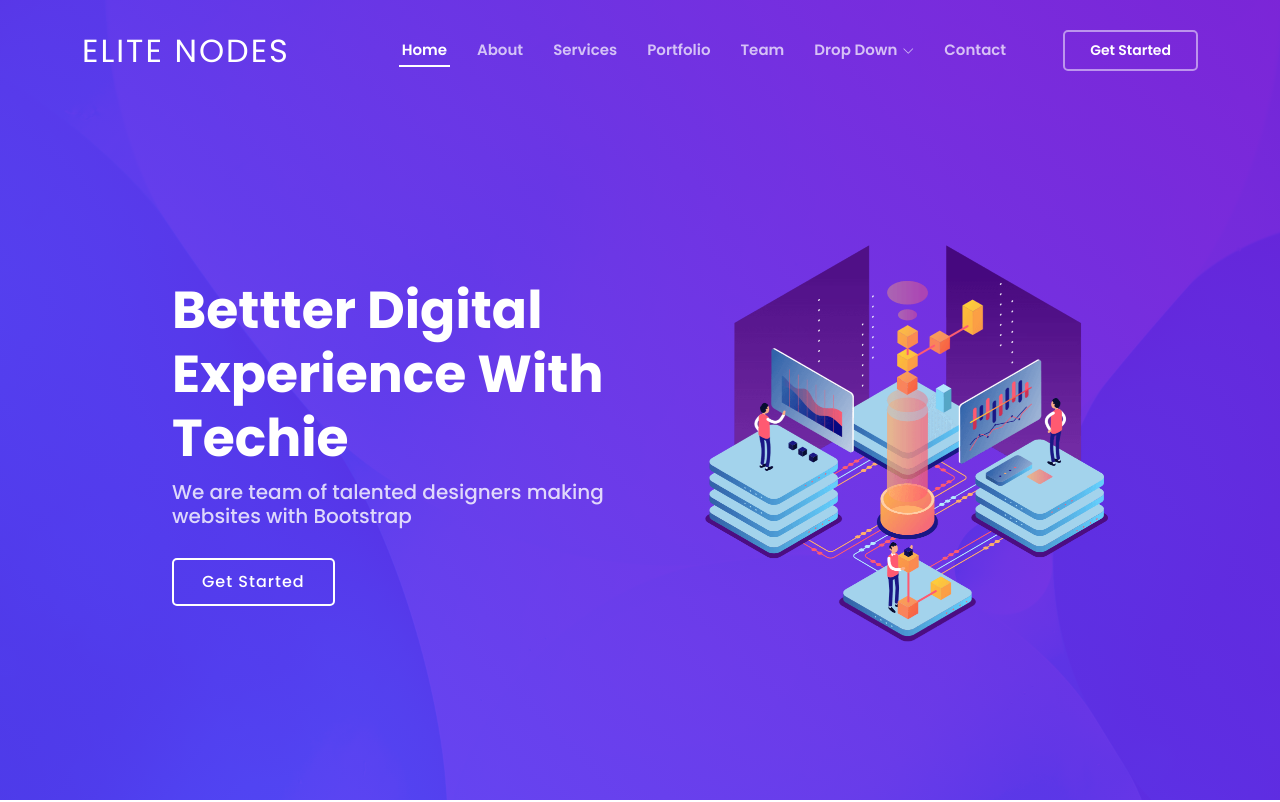
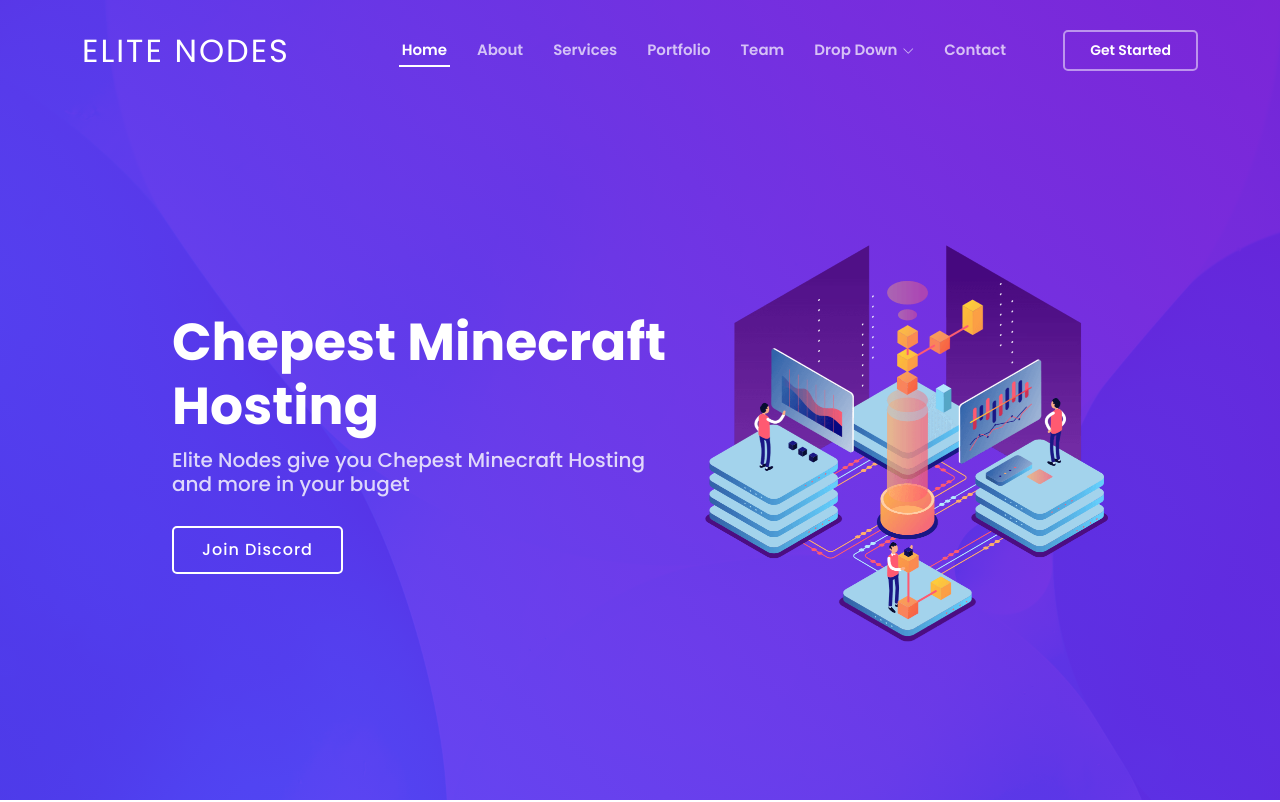
Before and after one commit to BhagwanXD/elitenodes, a plain HTML site: page index.html in a window 1280 px wide. Shown: the top 802 px of the page. Drawn offline with nearby package versions, Linux system fonts and the light colour scheme; animation ran at ten frames a second.

Commit message:
Update index.html

```diff
--- a/index.html
+++ b/index.html
@@ -83,9 +83,9 @@
     <div class="container-fluid" data-aos="fade-up">
       <div class="row justify-content-center">
         <div class="col-xl-5 col-lg-6 pt-3 pt-lg-0 order-2 order-lg-1 d-flex flex-column justify-content-center">
-          <h1>Bettter Digital Experience With Techie</h1>
-          <h2>We are team of talented designers making websites with Bootstrap</h2>
-          <div><a href="#about" class="btn-get-started scrollto">Get Started</a></div>
+          <h1>Chepest Minecraft Hosting</h1>
+          <h2>Elite Nodes give you Chepest Minecraft Hosting and more in your buget</h2>
+          <div><a href="https://discord.gg/elitenodes" class="btn-get-started scrollto">Join Discord</a></div>
         </div>
         <div class="col-xl-4 col-lg-6 order-1 order-lg-2 hero-img" data-aos="zoom-in" data-aos-delay="150">
           <img src="assets/img/hero-img.png" class="img-fluid animated" alt="">
```
